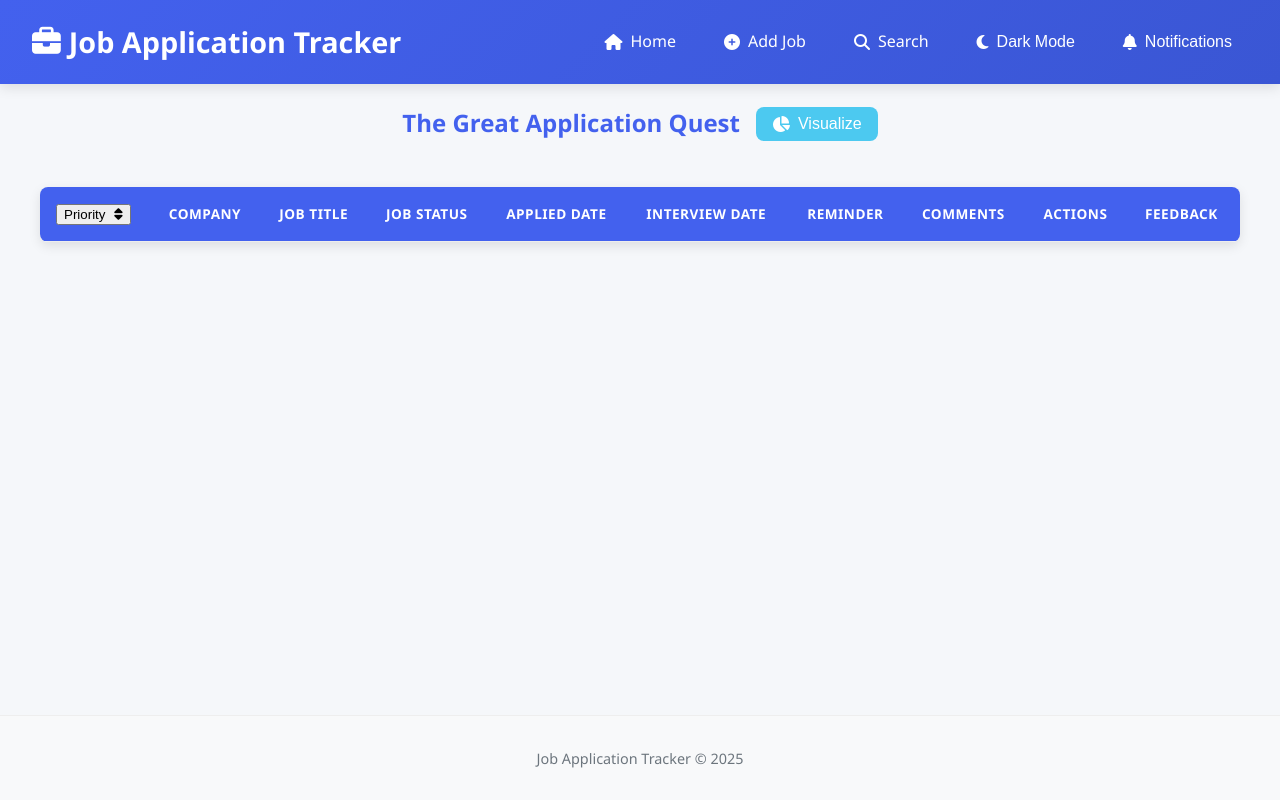
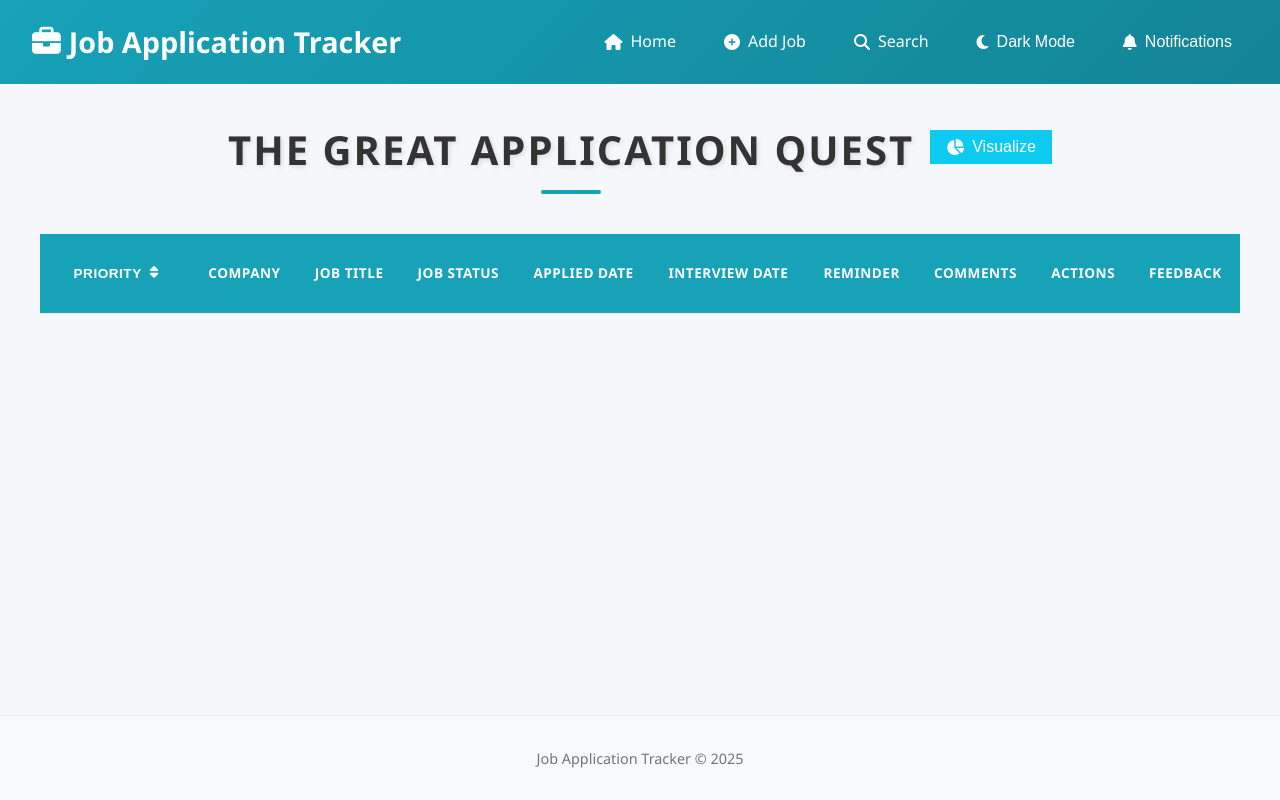
Before and after one commit to Navya-Sri-A/ease-job-track, a Flask app: page / in a window 1280 px wide. Run offline with Flask 3, Linux system fonts and the light colour scheme; data that the repository does not hold is empty.

Commit message:
Making UI Changes

```diff
--- a/code/static/style.css
+++ b/code/static/style.css
@@ -1,17 +1,14 @@
 /* Modern Style for Job Application Tracker */
 :root {
-  --primary: #4361ee;
-  --primary-dark: #3a56d4;
-  --secondary: #4cc9f0;
-  --success: #06d6a0;
-  --warning: #ffd166;
-  --danger: #ef476f;
-  --light: #f8f9fa;
-  --dark: #212529;
-  --gray: #6c757d;
-  --box-shadow: 0 4px 12px rgba(0, 0, 0, 0.1);
-  --border-radius: 8px;
-  --transition: all 0.3s ease;
+  --primary: #17a2b8; /* Teal */
+  --primary-dark: #138496; /* Darker Teal */
+  --secondary: #0dcaf0; /* Cyan */
+  --success: #06d6a0; /* Keep success as is */
+  --warning: #ffd166; /* Keep warning as is */
+  --danger: #ef476f; /* Keep danger as is */
+  --light: #f8f9fa; /* Keep light as is */
+  --dark: #212529; /* Keep dark as is */
+  --gray: #6c757d; /* Keep gray as is */
 }
 
 /* General Styles */
@@ -719,3 +716,58 @@ body.dark-mode .form-buttons button:hover {
   font-size: 1rem;
   color: grey;
 }
+
+.centered-text h2 {
+  font-size: 2.5rem;
+  font-weight: 700;
+  color: var(--heading-blue);
+  text-transform: uppercase;
+  letter-spacing: 2px;
+  margin-bottom: 1rem;
+  text-shadow: 2px 2px 4px rgba(0, 0, 0, 0.1);
+  position: relative;
+}
+
+.centered-text h2::after {
+  content: "";
+  display: block;
+  width: 60px;
+  height: 4px;
+  background-color: var(--primary);
+  margin: 0.5rem auto 0;
+  border-radius: 2px;
+}
+
+.centered-text h2:hover {
+  color: var(--primary-dark);
+  transform: scale(1.02);
+  transition: var(--transition);
+}
+
+#sortPriority {
+  background-color: var(--primary);
+  color: white;
+  font-weight: 600;
+  text-transform: uppercase;
+  font-size: 0.85rem;
+  letter-spacing: 0.5px;
+  border: none;
+  padding: 1rem;
+  cursor: pointer;
+  display: inline-flex;
+  align-items: center;
+  gap: 0.5rem;
+  justify-content: center;
+  width: 100%;
+}
+
+#sortPriority:hover {
+  background-color: var(--primary-dark);
+}
+
+#sortPriority .sort-list {
+  color: white;
+  font-size: 0.85rem;
+  display: contents;
+  align-items: center;
+}
```
Also changed, not shown: code/templates/index.html (+5 -16 lines).
